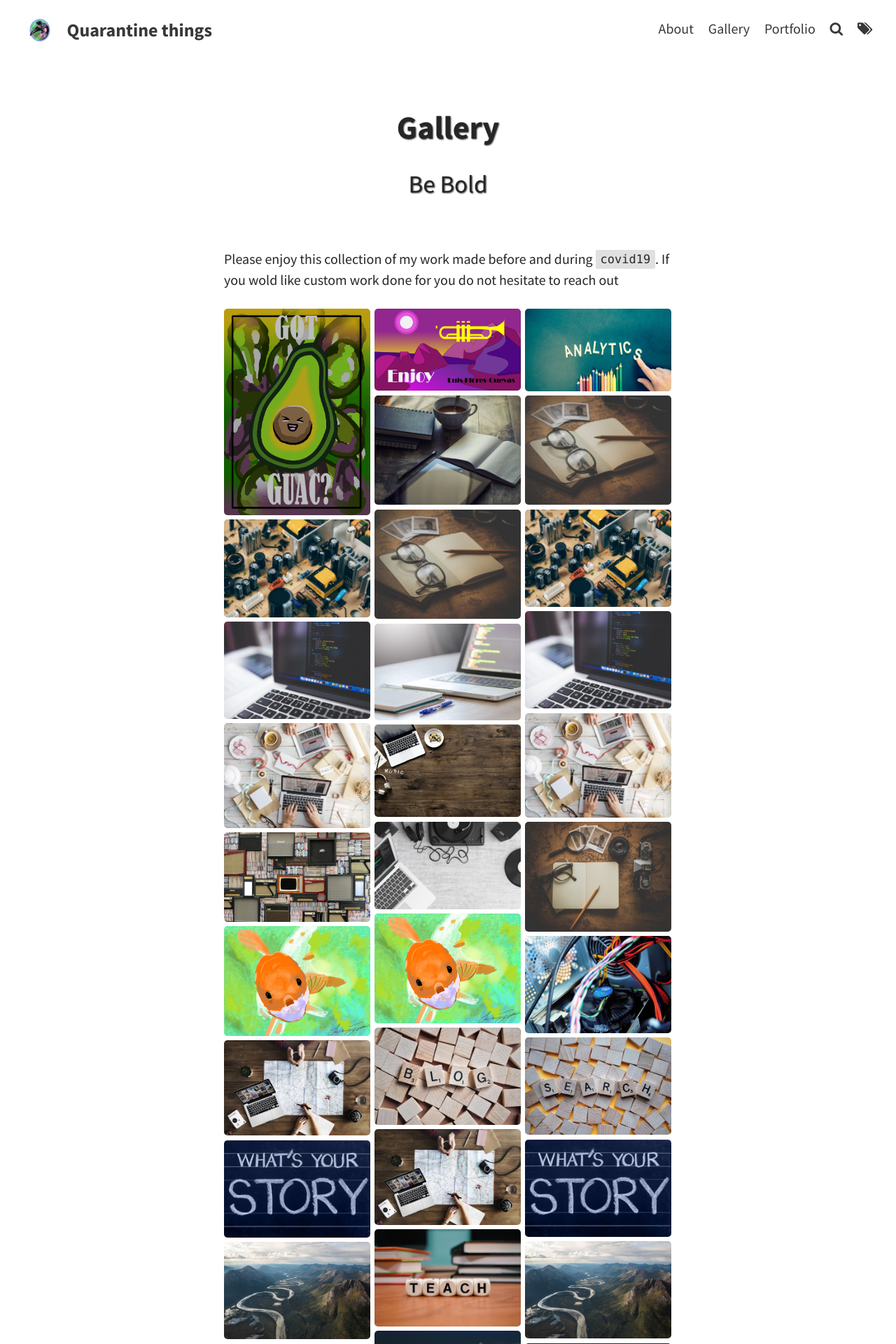
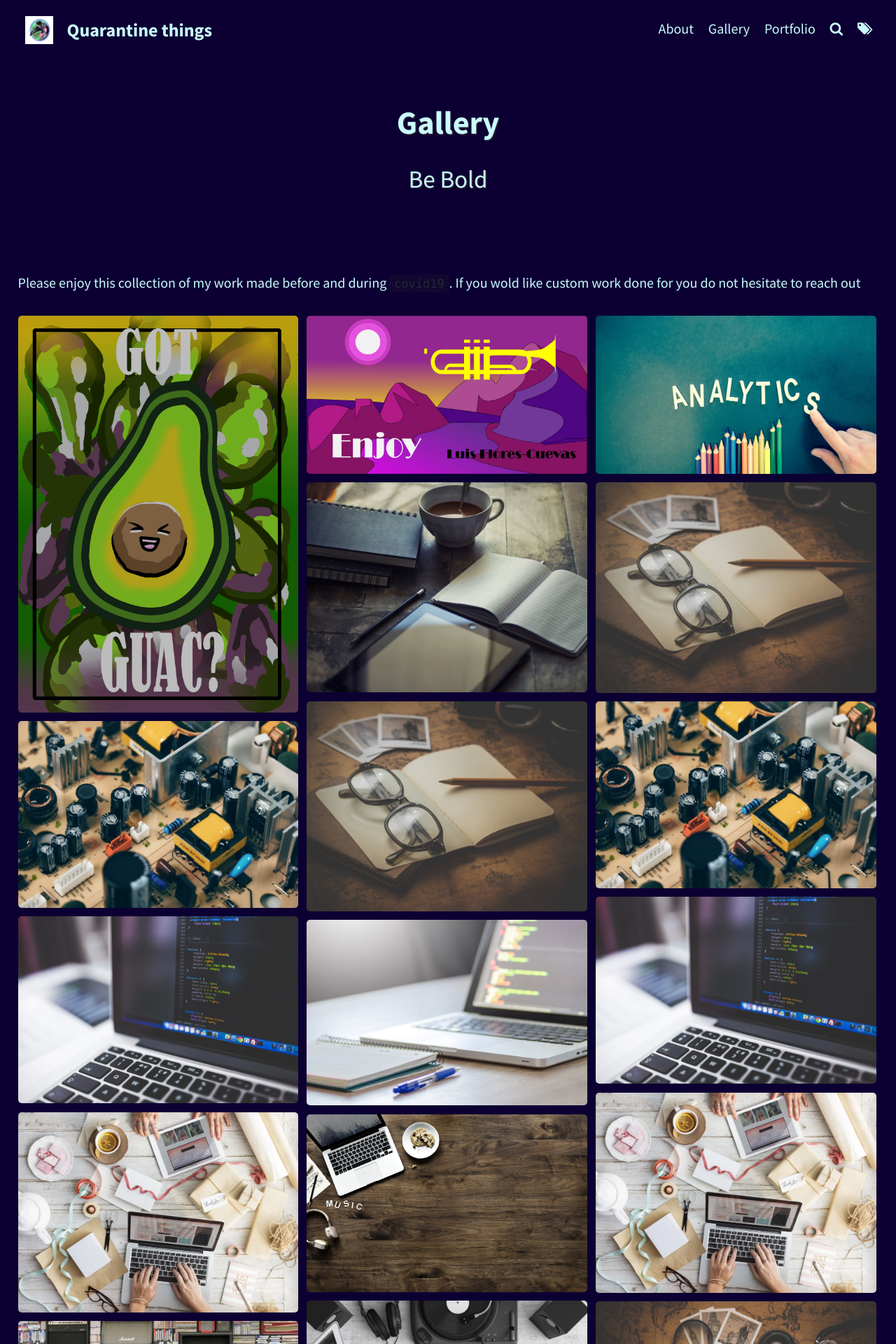
Before and after one commit to Jazz-Trumpet/jazz-trumpet-github-website, a Jekyll site: the page built from pages/gallery.md, in a window 1280 px wide. Shown: the top 1920 px of the page at 70% size. Built offline with Jekyll 4.4.1, drawn with Linux system fonts in a browser that asks for light colours.

Commit message:
padding changes and new color themes

```diff
--- a/_includes/gallery.html
+++ b/_includes/gallery.html
@@ -3,7 +3,7 @@
 html { overflow-y: scroll; }
 
 /* To overwrite page's padding, to get bigger images */
-/* article {padding:2%;} */
+article {padding:2%;}
 
 </style>
 
--- a/_sass/base/_variables.scss
+++ b/_sass/base/_variables.scss
@@ -25,12 +25,12 @@
 
 // Brand colours
 $theme-color: #337ab7;
-$brand-color: #fff;
-$background-color: #fff;
+$brand-color: #0C0032;
+$background-color: #0C0032;
 $border-color: rgba(0, 0, 0, 0.1); // rgba recommended if using feature images
 
 // Typography colours
-$text-color: #262626;
+$text-color: #CAFAFE;
 $meta: #595959; //lowest gray for accessible color
 $link-color: $theme-color;
 $selection-color: #D4D4D4; // visible when highlighting text
@@ -39,7 +39,7 @@
 // Header
 $header-background-color: $theme-color; // Only used when no header image
 $header-text-color: #fff;
-$header-link-color: #383838;
+$header-link-color: #CAFAFE;
 $navbar-separator-opacity: 0;
 
 // Feature image for articles
```
